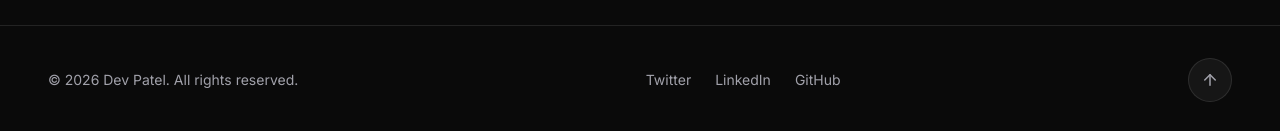
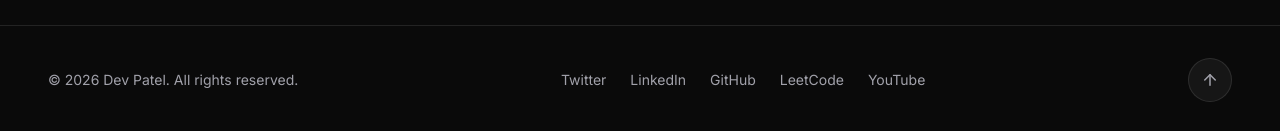
Before and after one commit to Dev1822/Portfolio, a React (Vite) app: page /hackathon-experience in a window 1280 px wide. Shown: the part 1181-1312 px from the top of the page. Built offline with nearby package versions, Linux system fonts and the light colour scheme.

Commit message:
Minor Changes

```diff
--- a/src/components/Footer.jsx
+++ b/src/components/Footer.jsx
@@ -15,9 +15,11 @@
         </div>
 
         <div className="flex items-center gap-6 text-sm text-secondary">
-          <a href="https://x.com/DevPatel1822" className="hover:text-white transition-colors">Twitter</a>
-          <a href="https://www.linkedin.com/in/dev-daxin-patel/" className="hover:text-white transition-colors">LinkedIn</a>
-          <a href="https://github.com/Dev1822" className="hover:text-white transition-colors">GitHub</a>
+          <a href="https://x.com/DevPatel1822" target="_blank" rel="noopener noreferrer" className="hover:text-white transition-colors">Twitter</a>
+          <a href="https://www.linkedin.com/in/dev-daxin-patel/" target="_blank" rel="noopener noreferrer" className="hover:text-white transition-colors">LinkedIn</a>
+          <a href="https://github.com/Dev1822" target="_blank" rel="noopener noreferrer" className="hover:text-white transition-colors">GitHub</a>
+          <a href="https://leetcode.com/Dev_D_Patel" target="_blank" rel="noopener noreferrer" className="hover:text-white transition-colors">LeetCode</a>
+          <a href="https://www.youtube.com/@DevDaxinPatel" target="_blank" rel="noopener noreferrer" className="hover:text-white transition-colors">YouTube</a>
         </div>
 
         <button
```
